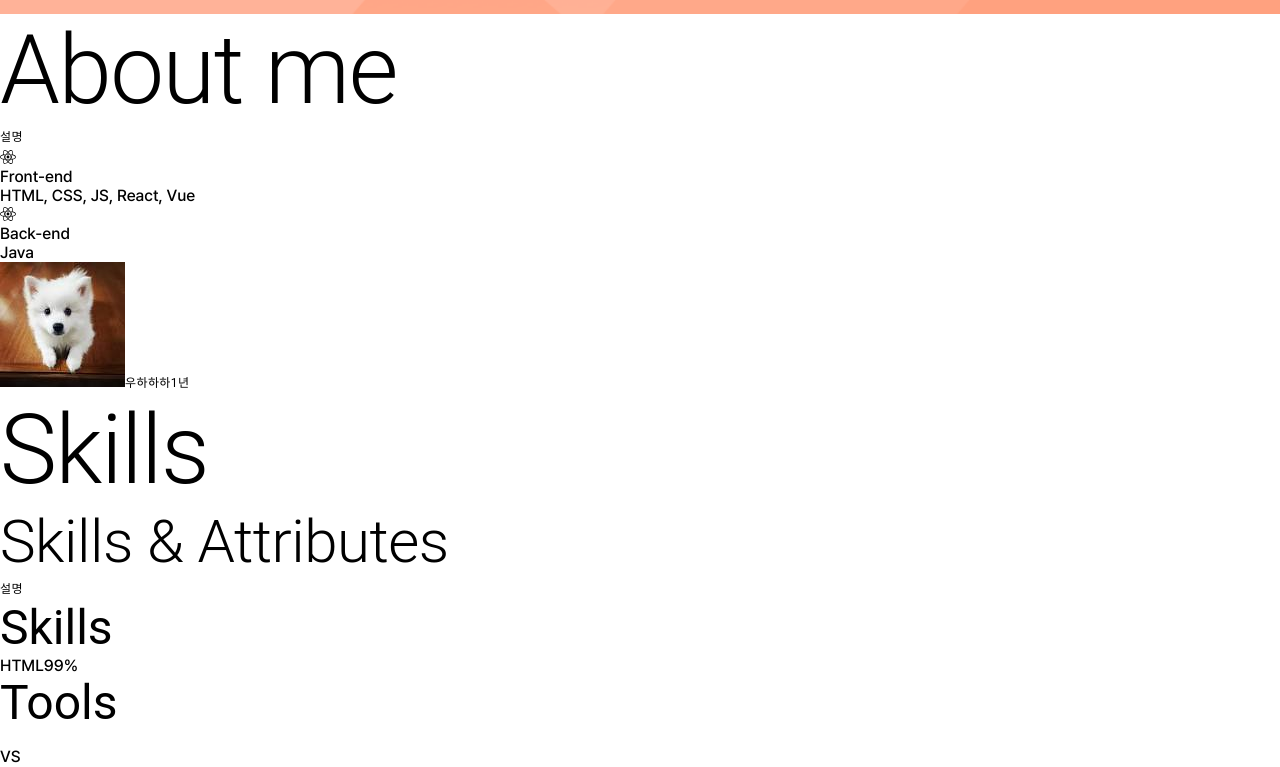
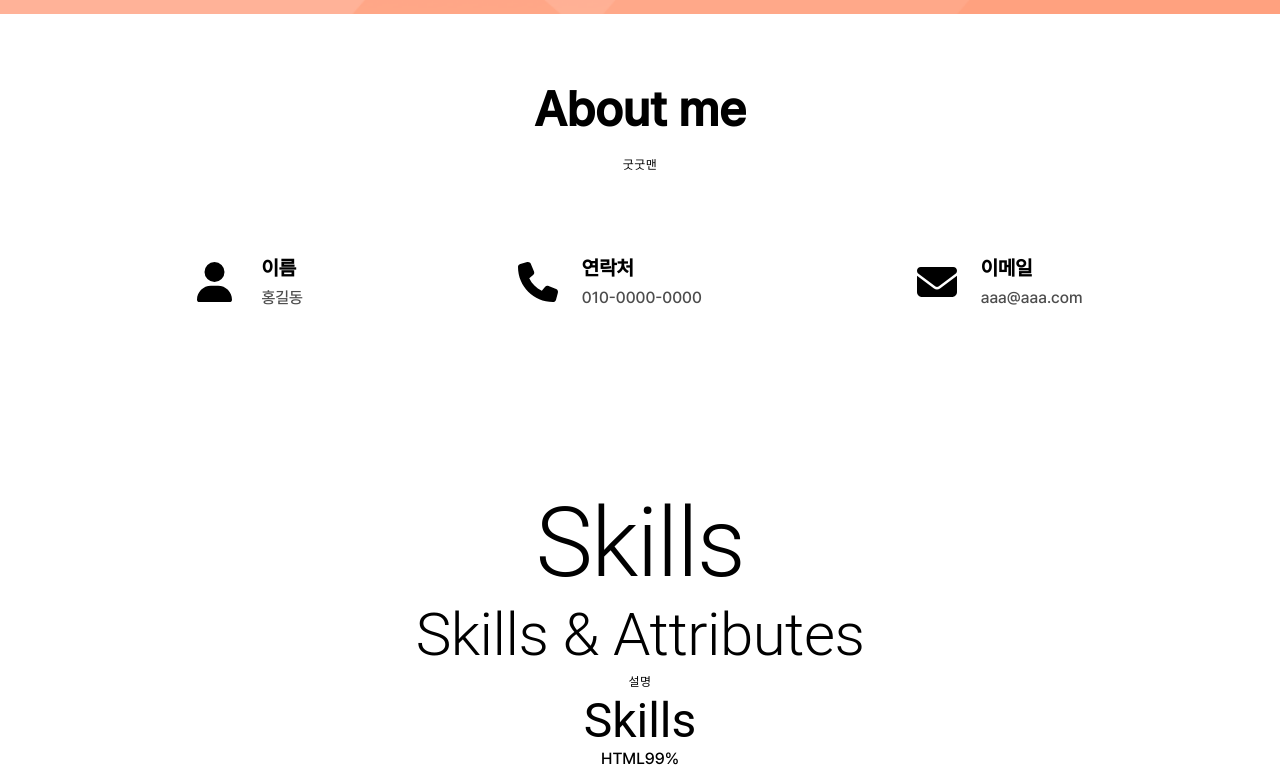
Before and after one commit to bell-ho/portfolio, a React (Create React App) app: page / in a window 1280 px wide. Shown: the part 700-1467 px from the top of the page. Built offline with nearby package versions, Linux system fonts and the light colour scheme.

Commit message:
about 작업

```diff
--- a/src/components/About.jsx
+++ b/src/components/About.jsx
@@ -1,41 +1,43 @@
 import React from 'react';
 import { Box, Typography } from '@mui/material';
 import { FontAwesomeIcon } from '@fortawesome/react-fontawesome';
-import dog3 from '../assets/imgs/dog3.jpg';
+import { faUser, faPhone, faEnvelope } from '@fortawesome/free-solid-svg-icons';
 
 const About = () => {
   return (
-    <Box>
-      <Typography variant={'h1'}>About me</Typography>
-      <Typography variant={'caption'}>설명</Typography>
+    <Box className={'about section'}>
+      <h1>About me</h1>
+      <Typography variant={'caption'}>굿굿맨</Typography>
 
       <Box className={'about__majors'}>
         <Box className={'major'}>
           <Box className={'major__icon'}>
-            <FontAwesomeIcon icon="fa-brands fa-react" />
+            <FontAwesomeIcon icon={faUser} />
           </Box>
-          <Box className={'major__title'}>Front-end</Box>
-          <Box className={'major__description'}>HTML, CSS, JS, React, Vue</Box>
+          <Box>
+            <Box className={'major__label'}>이름</Box>
+            <Box className={'major__value'}>홍길동</Box>
+          </Box>
         </Box>
 
         <Box className={'major'}>
           <Box className={'major__icon'}>
-            <FontAwesomeIcon icon="fa-brands fa-react" />
+            <FontAwesomeIcon icon={faPhone} />
           </Box>
-          <Box className={'major__title'}> Back-end</Box>
-          <Box className={'major__description'}>Java</Box>
+          <Box>
+            <Box className={'major__label'}>연락처</Box>
+            <Box className={'major__value'}>010-0000-0000</Box>
+          </Box>
         </Box>
-      </Box>
 
-      <Box className={'about__jobs'}>
-        <Box className={'job'}>
-          <img src={dog3} alt={'dog'} className={'job__logo'} />
-          <Typography variant={'caption'} className={'job__name'}>
-            우하하하
-          </Typography>
-          <Typography variant={'caption'} className={'job__period'}>
-            1년
-          </Typography>
+        <Box className={'major'}>
+          <Box className={'major__icon'}>
+            <FontAwesomeIcon icon={faEnvelope} />
+          </Box>
+          <Box>
+            <Box className={'major__label'}>이메일</Box>
+            <Box className={'major__value'}>aaa@aaa.com</Box>
+          </Box>
         </Box>
       </Box>
     </Box>
--- a/src/components/Contact.jsx
+++ b/src/components/Contact.jsx
@@ -3,7 +3,7 @@ import { Box, Typography } from '@mui/material';
 import GitHubIcon from '@mui/icons-material/GitHub';
 const Contact = () => {
   return (
-    <Box>
+    <Box className={'section contact'}>
       <Typography variant={'h1'} className={'contact__title'}>
         Let's talk
       </Typography>
--- a/src/components/Skills.jsx
+++ b/src/components/Skills.jsx
@@ -4,7 +4,7 @@ import { Box, Typography } from '@mui/material';
 const Skills = () => {
   const [progress, setProgress] = React.useState(70);
   return (
-    <Box>
+    <Box className={'section skills'}>
       <Typography variant={'h1'}>Skills</Typography>
       <Typography variant={'h2'}>Skills & Attributes</Typography>
       <Typography variant={'caption'}>설명</Typography>
--- a/src/components/Work.jsx
+++ b/src/components/Work.jsx
@@ -4,7 +4,7 @@ import dog3 from '../assets/imgs/dog3.jpg';
 
 const Work = () => {
   return (
-    <Box>
+    <Box className={'section work'}>
       <Typography variant={'h1'}>My work</Typography>
       <Typography variant={'h3'}>Projects</Typography>
       <Box className={'work__categories'}>
--- a/src/global.css
+++ b/src/global.css
@@ -28,7 +28,9 @@
     --weight-regular: 400;
 
     /* Size */
-    --size-border-radius: 4px
+    --size-border-radius: 4px;
+    --animation-duration: 300ms;
+
 }
 
 /* Universal tags */
@@ -91,6 +93,14 @@ p {
     margin: 4px 0;
 }
 
+.section {
+    padding: 50px;
+    text-align: center;
+    max-width: 1200px;
+    margin: auto;
+}
+
+
 /* navbar */
 .navbar {
     /*블럭 레벨이여서 박스 두개하기위해 플랙스*/
@@ -146,7 +156,7 @@ p {
     color: var(--color-white);
 }
 
-.home__contact{
+.home__contact {
     font-size: var(--font-regular);
     font-weight: var(--weight-bold);
     margin: 24px;
@@ -154,6 +164,49 @@ p {
     border: 2px solid white;
     border-radius: var(--size-border-radius);
     color: var(--color-white);
+}
+
+/*about*/
+
+.about__majors {
+    display: flex;
+    justify-content: space-around;
+    margin: 80px 0;
+}
+
+.major {
+    display: flex;
+    justify-content: space-between;
+}
+
+
+.major__icon {
+    font-size: 40px;
+    width: 2rem;
+    height: 2rem;
+    margin-top: 0.2rem;
+    margin-right: 2rem;
+}
+
+
+.major__icon:hover {
+    color: var(--color-pink);
+    transform: rotate(-30deg) scale(1.1);
+    transition: all 300ms ease;
+
+}
+
+.major__label{
+    margin-bottom: 0.5rem;
+    font-weight: 700;
+    font-size: 1.25rem;
+    text-align: left;
+}
+
+.major__value{
+    font-weight: 400;
+    font-size: 1rem;
+    color: var(--color-dark-grey);
 }
 
 @font-face {
```
